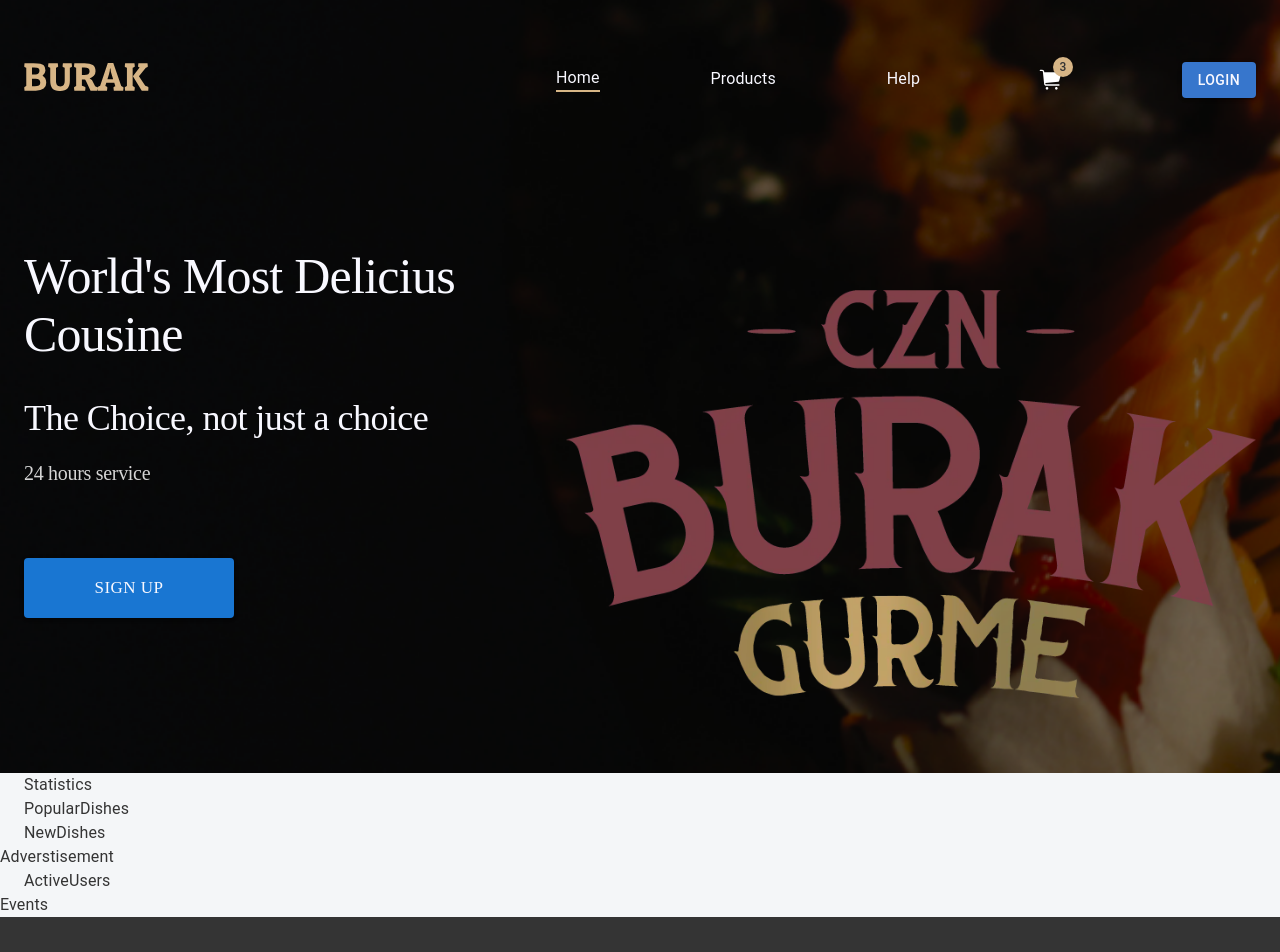
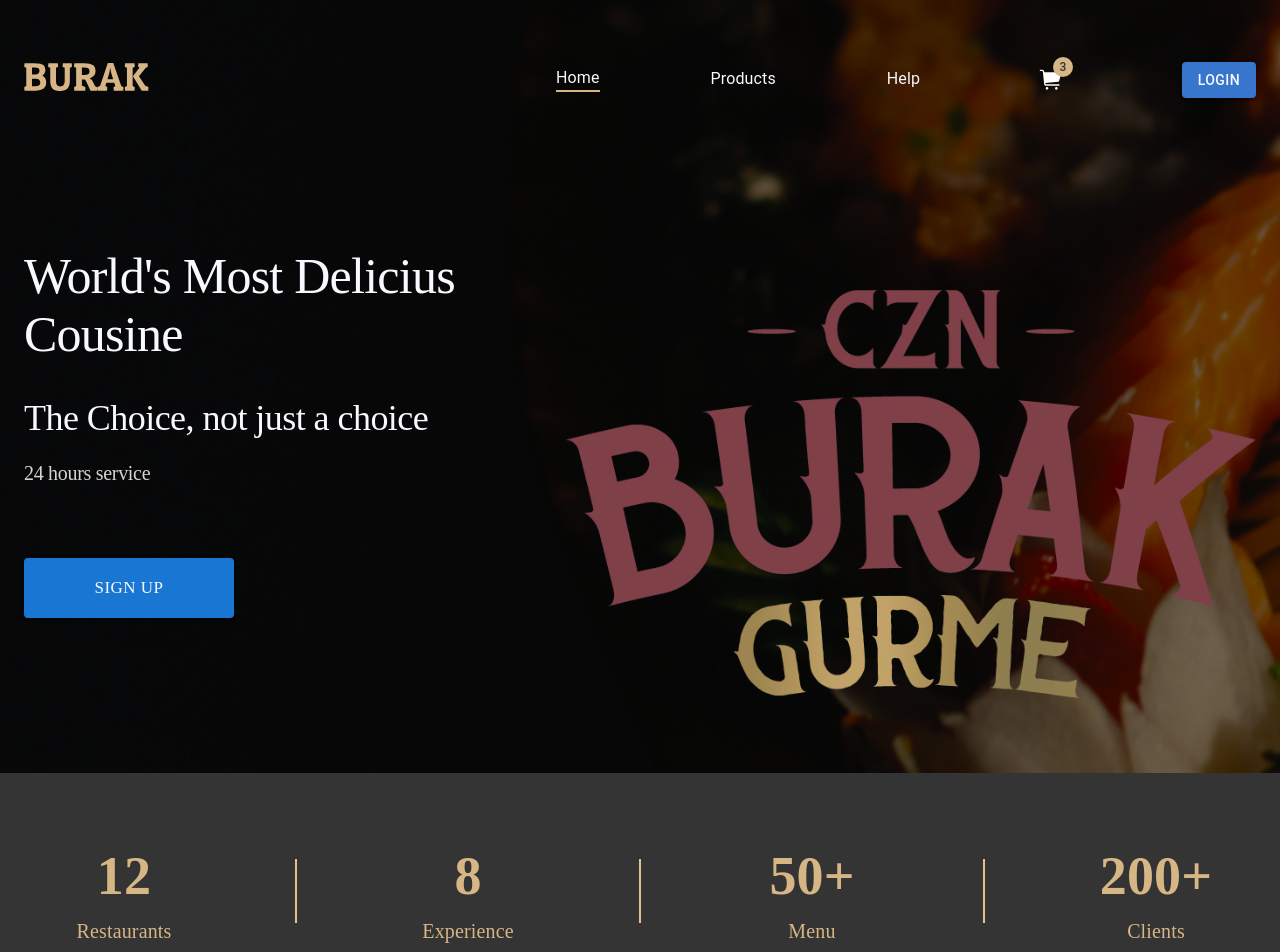
Before and after one commit to Aliy26/burak-react, a React (Create React App) app: page / in a window 1280 px wide. Shown: the top 952 px of the page. Built offline with nearby package versions, Linux system fonts and the light colour scheme.

Commit message:
modified statistics sectional component

```diff
--- /dev/null
+++ b/src/app/components/divider/index.tsx
@@ -0,0 +1,21 @@
+import React from 'react';
+import styled from 'styled-components';
+
+export interface IDividerProps {
+	width?: string;
+	height?: string;
+	bg?: string;
+}
+
+const DividerComponent = styled.span<IDividerProps>`
+	display: flex;
+	min-width: ${({ width }) => `${width}px`};
+	min-height: ${({ height }) => `${height}px`};
+	background: ${({ bg }) => `${bg}`};
+`;
+
+function Divider(props: IDividerProps) {
+	return <DividerComponent {...props} />;
+}
+
+export default Divider;
--- a/src/app/screens/homePage/Statistics.tsx
+++ b/src/app/screens/homePage/Statistics.tsx
@@ -1,10 +1,39 @@
 import React from "react";
-import { Container } from "@mui/material";
+import { Box, Container, Stack } from "@mui/material";
+import Divider from "../../components/divider";
 
 export default function Statistics() {
   return (
-    <div>
-      <Container>Statistics</Container>
+    <div className="static-frame">
+      <Container>
+        <Stack className="info">
+          <Stack className="static-box">
+            <Box className="static-num">12</Box>
+            <Box className="static-txt">Restaurants</Box>
+          </Stack>
+
+          <Divider height="64" width="2" bg="#E3C08D" />
+
+          <Stack className="static-box">
+            <Box className="static-num">8</Box>
+            <Box className="static-txt">Experience</Box>
+          </Stack>
+
+          <Divider height="64" width="2" bg="#E3C08D" />
+
+          <Stack className="static-box">
+            <Box className="static-num">50+</Box>
+            <Box className="static-txt">Menu</Box>
+          </Stack>
+
+          <Divider height="64" width="2" bg="#E3C08D" />
+
+          <Stack className="static-box">
+            <Box className="static-num">200+</Box>
+            <Box className="static-txt">Clients</Box>
+          </Stack>
+        </Stack>
+      </Container>
     </div>
   );
 }
--- a/src/app/screens/homePage/index.tsx
+++ b/src/app/screens/homePage/index.tsx
@@ -5,6 +5,7 @@ import NewDishes from "./NewDishes";
 import Adverstisement from "./Advertisement";
 import ActiveUsers from "./ActiveUsers";
 import Events from "./Events";
+import "../../../css/home.css";
 
 export default function HomePage() {
   return (
--- a/src/css/home.css
+++ b/src/css/home.css
@@ -2,3 +2,58 @@
   width: 100%;
   height: auto;
 }
+
+/** STATISTICS **/
+
+.homepage .static-frame {
+  width: 100%;
+  height: 236px;
+  background: #343434;
+}
+
+.homepage .static-frame .info {
+  height: 100%;
+  display: flex;
+  flex-direction: row;
+  justify-content: space-between;
+  align-items: center;
+}
+
+.homepage .static-frame .info .static-box {
+  width: 200px;
+  height: 116px;
+  display: flex;
+  flex-direction: column;
+  align-items: center;
+  justify-content: center;
+}
+
+.homepage .static-frame .info .static-box .static-num {
+  text-align: center;
+  font-family: Poppins;
+  font-size: 54px;
+  font-style: normal;
+  font-weight: 600;
+  line-height: normal;
+  color: #d7b686;
+}
+
+.homepage .static-frame .info .static-box .static-num {
+  text-align: center;
+  font-family: Poppins;
+  font-size: 54px;
+  font-style: normal;
+  font-weight: 600;
+  line-height: 80px;
+  color: #d7b686;
+}
+
+.homepage .static-frame .info .static-box .static-txt {
+  text-align: center;
+  font-family: Poppins;
+  font-size: 20px;
+  font-style: normal;
+  font-weight: 500;
+  line-height: 30px;
+  color: #d7b686;
+}
```
